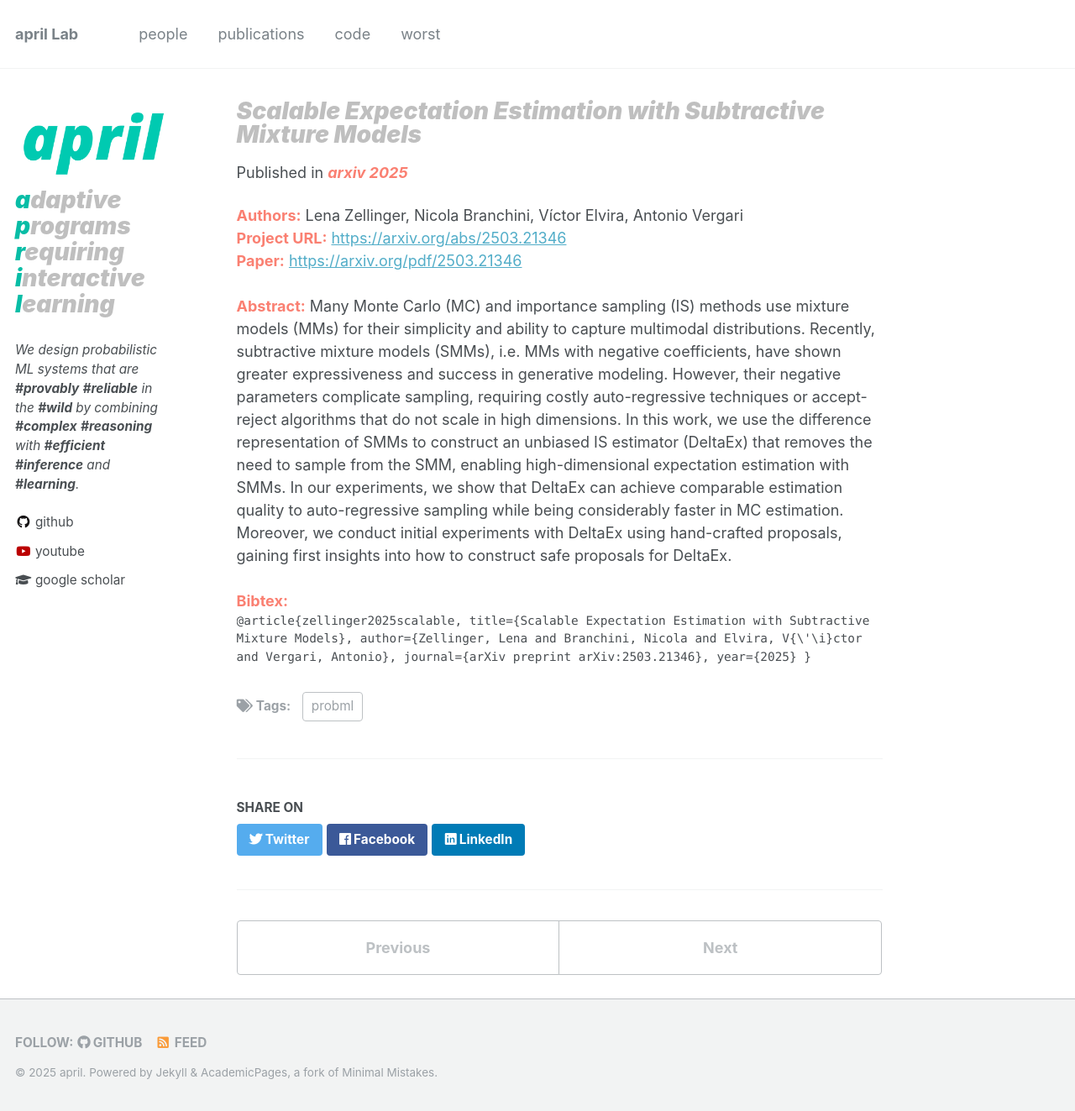
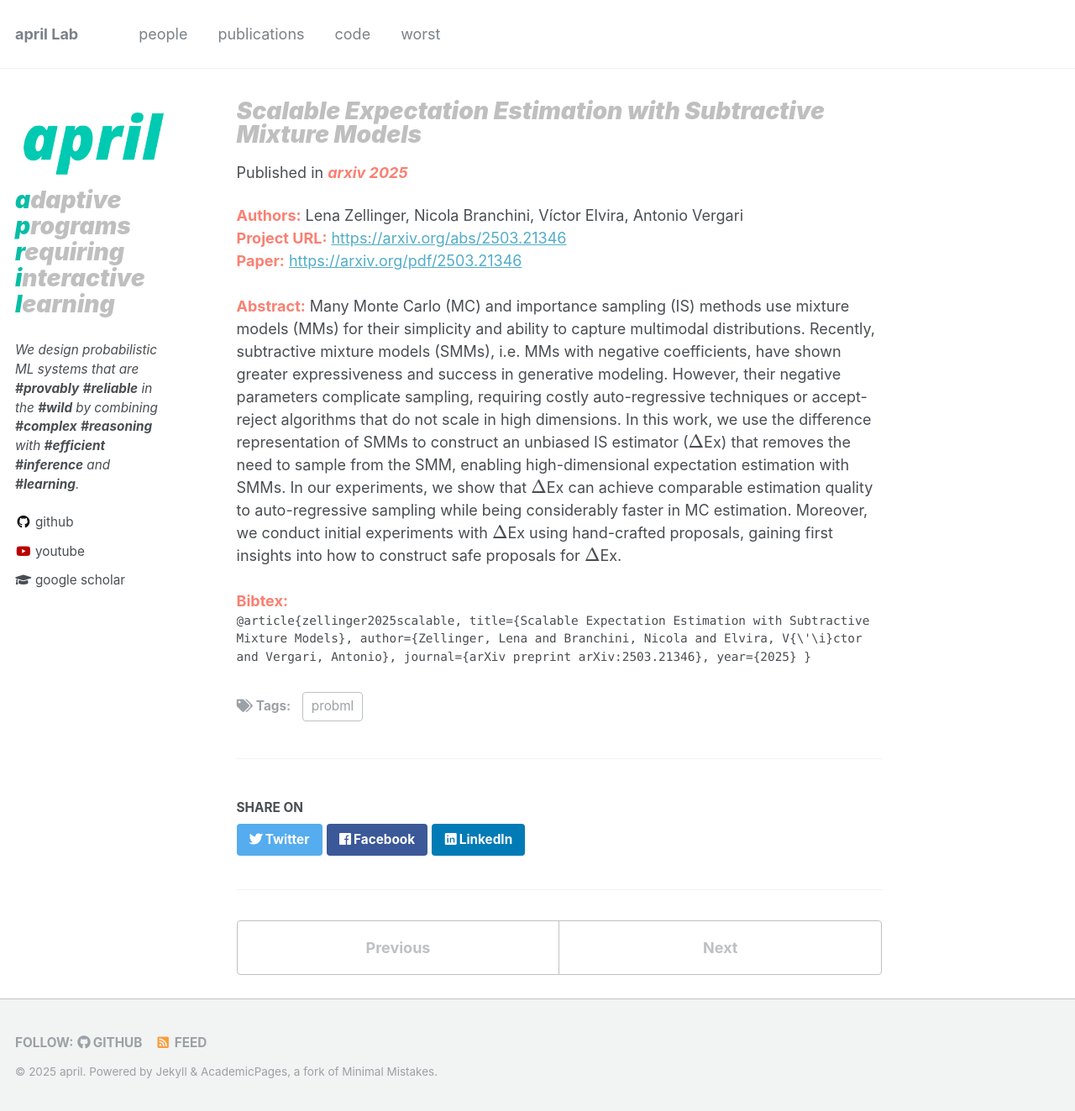
Before and after one commit to april-tools/april-tools.github.io, a Jekyll site: the page built from _publications/zellinger2025dex.md, in a window 1280 px wide and 1323 px high. Shown: the whole window at 84% size. Built offline with Jekyll 4.4.1, drawn with Linux system fonts in a browser that asks for light colours; nearby versions of some CDN libraries; formulas are drawn with MathJax 3.

```diff
--- a/_publications/zellinger2025dex.md
+++ b/_publications/zellinger2025dex.md
@@ -10,8 +10,8 @@ authors: "Lena Zellinger, Nicola Branchini, Víctor Elvira, Antonio Vergari"
 paperurl: "https://arxiv.org/abs/2503.21346"
 pdf: "https://arxiv.org/pdf/2503.21346"
 venue: "arxiv 2025"
-excerpt: "We motivate the use of subtractive mixture models as proposals for importance sampling and derive a scalable estimator, called $\\Delta$Ex, that exploits the decomposition of a subtractive mixture model into a difference of two monotonic mixtures."
-abstract: "Many Monte Carlo (MC) and importance sampling (IS) methods use mixture models (MMs) for their simplicity and ability to capture multimodal distributions. Recently, subtractive mixture models (SMMs), i.e. MMs with negative coefficients, have shown greater expressiveness and success in generative modeling. However, their negative parameters complicate sampling, requiring costly auto-regressive techniques or accept-reject algorithms that do not scale in high dimensions. In this work, we use the difference representation of SMMs to construct an unbiased IS estimator (DeltaEx) that removes the need to sample from the SMM, enabling high-dimensional expectation estimation with SMMs. In our experiments, we show  that DeltaEx can achieve comparable estimation quality to auto-regressive sampling while being considerably faster in MC estimation. Moreover, we conduct initial experiments with DeltaEx using hand-crafted proposals, gaining first insights into how to construct safe proposals for DeltaEx."
+excerpt: "We motivate the use of subtractive mixture models as proposals for importance sampling and derive a scalable estimator that exploits the decomposition of a subtractive mixture model into a difference of two monotonic mixtures."
+abstract: "Many Monte Carlo (MC) and importance sampling (IS) methods use mixture models (MMs) for their simplicity and ability to capture multimodal distributions. Recently, subtractive mixture models (SMMs), i.e. MMs with negative coefficients, have shown greater expressiveness and success in generative modeling. However, their negative parameters complicate sampling, requiring costly auto-regressive techniques or accept-reject algorithms that do not scale in high dimensions. In this work, we use the difference representation of SMMs to construct an unbiased IS estimator ($\\Delta$Ex) that removes the need to sample from the SMM, enabling high-dimensional expectation estimation with SMMs. In our experiments, we show  that $\\Delta$Ex can achieve comparable estimation quality to auto-regressive sampling while being considerably faster in MC estimation. Moreover, we conduct initial experiments with $\\Delta$Ex using hand-crafted proposals, gaining first insights into how to construct safe proposals for $\\Delta$Ex."
 supplemental:
 bibtex: "@article{zellinger2025scalable,
   title={Scalable Expectation Estimation with Subtractive Mixture Models},
```
Also changed, not shown: _people/davide-scassola.md (added, +11 -0 lines), _publications/javaloy2025copa.md (added, +22 -0 lines), images/papers/javaloy2025copa/copa.png (added), 1 other file.
